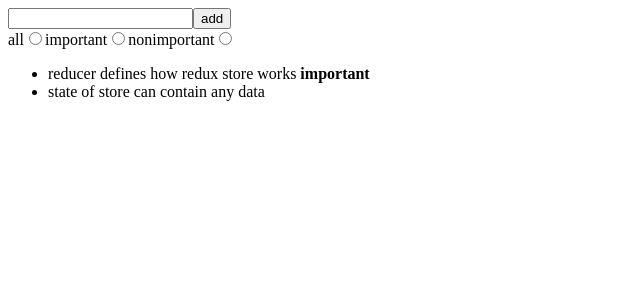
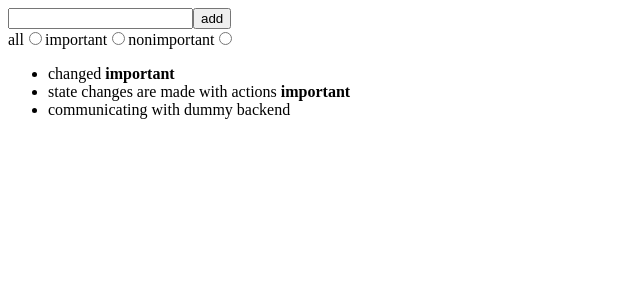
Before and after one commit to rajutamanglama63/redux-note, a React (Create React App) app: page / in a window 1280 px wide. Shown: the top 300 px of the page, without its empty margins (0-640 px from the left). Built offline with nearby package versions, Linux system fonts and the light colour scheme; data requests are answered from the project's data file.

Commit message:
feat: communicate redux with backend

```diff
--- /dev/null
+++ b/db.json
@@ -0,0 +1,19 @@
+{
+  "notes": [
+    {
+      "content": "changed",
+      "important": true,
+      "id": 1
+    },
+    {
+      "content": "state changes are made with actions",
+      "important": true,
+      "id": 2
+    },
+    {
+      "content": "communicating with dummy backend",
+      "important": false,
+      "id": 3
+    }
+  ]
+}
--- a/src/App.js
+++ b/src/App.js
@@ -1,10 +1,18 @@
 import React from "react";
-
+import { useEffect } from "react";
 import NewNote from "./components/NewNote";
 import Notes from "./components/Notes";
 import VisibilityFilter from "./components/VisibilityFilter";
+import noteServices from "./services/notes";
+import { setNotes } from "./reducers/noteReducer";
+import { useDispatch } from "react-redux";
 
 function App() {
+  const dispatch = useDispatch();
+  useEffect(() => {
+    noteServices.getAll().then((notes) => dispatch(setNotes(notes)));
+  }, [dispatch]);
+
   return (
     <div>
       <NewNote />
--- a/src/components/NewNote.js
+++ b/src/components/NewNote.js
@@ -1,14 +1,16 @@
 import { useDispatch } from "react-redux";
 import { createNote } from "../reducers/noteReducer";
+import noteServices from "../services/notes";
 
 const NewNote = (props) => {
   const dispatch = useDispatch();
 
-  const addNote = (event) => {
+  const addNote = async (event) => {
     event.preventDefault();
     const content = event.target.note.value;
     event.target.note.value = "";
-    dispatch(createNote(content));
+    const newNote = await noteServices.createNew(content);
+    dispatch(createNote(newNote));
   };
 
   return (
--- a/src/reducers/noteReducer.js
+++ b/src/reducers/noteReducer.js
@@ -1,17 +1,4 @@
 import { createSlice } from "@reduxjs/toolkit";
-
-const initialState = [
-  {
-    content: "reducer defines how redux store works",
-    important: true,
-    id: 1,
-  },
-  {
-    content: "state of store can contain any data",
-    important: false,
-    id: 2,
-  },
-];
 
 const generateId = () => Number((Math.random() * 1000000).toFixed(0));
 
@@ -55,15 +42,10 @@
 
 const noteSlice = createSlice({
   name: "notes",
-  initialState,
+  initialState: [],
   reducers: {
     createNote(state, action) {
-      const content = action.payload;
-      state.push({
-        content,
-        important: false,
-        id: generateId(),
-      });
+      return [...state, action.payload];
     },
     toggleImportanceOf(state, action) {
       const id = action.payload;
@@ -74,8 +56,17 @@
       };
       return state.map((note) => (note.id !== id ? note : changedNote));
     },
+
+    appendNote(state, action) {
+      state.push(action.payload);
+    },
+
+    setNotes(state, action) {
+      return action.payload;
+    },
   },
 });
 
-export const { createNote, toggleImportanceOf } = noteSlice.actions;
+export const { createNote, toggleImportanceOf, appendNote, setNotes } =
+  noteSlice.actions;
 export default noteSlice.reducer;
--- /dev/null
+++ b/src/services/notes.js
@@ -0,0 +1,16 @@
+import axios from "axios";
+
+const baseUrl = "http://localhost:3001/notes";
+
+const getAll = async () => {
+  const response = await axios.get(baseUrl);
+  return response.data;
+};
+
+const createNew = async (content) => {
+  const object = { content, important: false };
+  const response = await axios.post(baseUrl, object);
+  return response.data;
+};
+// eslint-disable-next-line
+export default { getAll, createNew };
```
Also changed, not shown: package.json (+6 -1 lines), 1 other file (tests, documents, lock files or other folders).
